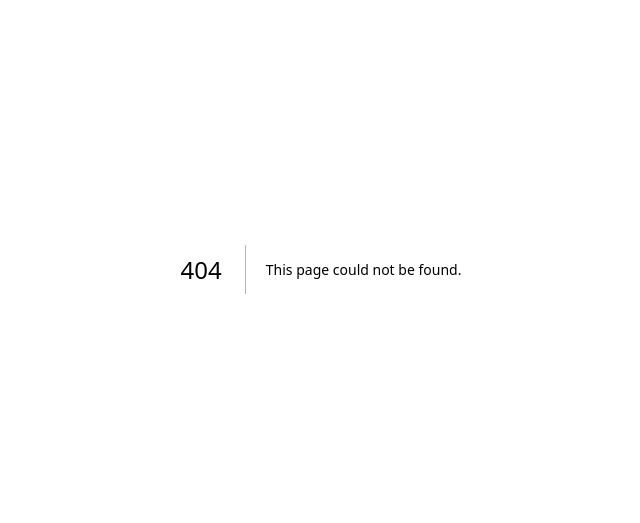
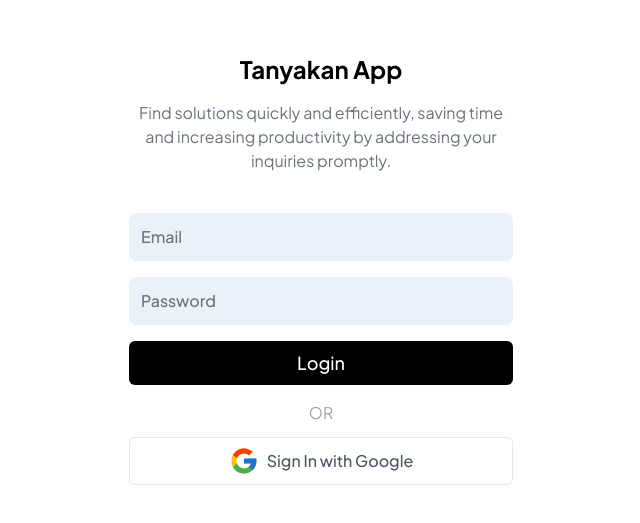
Before and after one commit to Brilliahib/tanyakan-app, a Next.js app: page /login in a window 1280 px wide. Before the commit this address had no page. Shown: the part 131-654 px from the top of the page, without its empty margins (319-959 px from the left). Built offline with nearby package versions, Linux system fonts and the light colour scheme.

Commit message:
add feature login with google

```diff
--- a/app/components/Navbar/nav.tsx
+++ b/app/components/Navbar/nav.tsx
@@ -12,7 +12,7 @@ export default function Navbar() {
             <div className="flex items-center">
               <p>/</p>
               <a
-                href=""
+                href="/login"
                 className="ml-2 text-sm font-medium hover:underline dark:text-zinc-200"
               >
                 Login
--- /dev/null
+++ b/app/login/page.tsx
@@ -0,0 +1,117 @@
+"use client";
+import React, { useState } from "react";
+import { auth, googleProvider } from "../../lib/firebase/firebase";
+import { signInWithEmailAndPassword, signInWithPopup } from "firebase/auth";
+
+export default function Login() {
+  const [email, setEmail] = useState("");
+  const [password, setPassword] = useState("");
+
+  const handleLogin = async (e: any) => {
+    e.preventDefault();
+    try {
+      await signInWithEmailAndPassword(auth, email, password);
+      // Redirect or handle successful login
+    } catch (error) {
+      console.error("Error logging in:", error);
+      // Handle error (e.g., show an error message)
+    }
+  };
+
+  const handleGoogleLogin = async () => {
+    try {
+      await signInWithPopup(auth, googleProvider);
+      // Redirect or handle successful login
+    } catch (error) {
+      console.error("Error logging in with Google:", error);
+      // Handle error (e.g., show an error message)
+    }
+  };
+
+  return (
+    <>
+      <div className="flex w-full">
+        <div className="flex w-full">
+          <div className="w-full flex items-center justify-center">
+            <div className="h-screen flex flex-col items-center w-full justify-center">
+              <div className="max-w-sm text-center">
+                <h1 className="font-bold text-2xl mb-4">Tanyakan App</h1>
+                <p className="text-gray-500 mb-10">
+                  Find solutions quickly and efficiently, saving time and
+                  increasing productivity by addressing your inquiries promptly.
+                </p>
+              </div>
+              <form
+                onSubmit={handleLogin}
+                className="flex flex-col justify-center items-center text-foreground w-full max-w-sm gap-3 mb-4"
+              >
+                <div className="flex flex-col-reverse items-start w-full mb-1 gap-1">
+                  <input
+                    type="email"
+                    name="email"
+                    id="email"
+                    value={email}
+                    onChange={(e) => setEmail(e.target.value)}
+                    className="w-full p-3 text-base font-medium text-slate-600 rounded-lg focus:outline-slate-400 placeholder:text-[#6B7280] lg:text-md bg-[#ebf2f7]"
+                    placeholder="Email"
+                  />
+                </div>
+                <div className="flex flex-col-reverse items-start w-full mb-1 gap-1">
+                  <input
+                    type="password"
+                    name="password"
+                    id="password"
+                    value={password}
+                    onChange={(e) => setPassword(e.target.value)}
+                    className="w-full p-3 text-base font-medium text-slate-600 rounded-lg focus:outline-slate-400 placeholder:text-[#6B7280] lg:text-md bg-[#ebf2f7] dark:border-none"
+                    placeholder="Password"
+                  />
+                </div>
+                <button
+                  type="submit"
+                  className="w-full py-2 text-white font-medium text-center rounded-md bg-black lg:text-lg"
+                >
+                  Login
+                </button>
+              </form>
+              <div className="flex flex-col justify-center items-center text-foreground w-full max-w-sm gap-3">
+                <h1 className="text-gray-400">OR</h1>
+                <button
+                  onClick={handleGoogleLogin}
+                  className="w-full py-2 justify-center flex gap-x-2 items-center font-medium text-center rounded-md bg-white border text-gray-600"
+                >
+                  <svg
+                    xmlns="http://www.w3.org/2000/svg"
+                    x="0px"
+                    y="0px"
+                    width="30"
+                    height="30"
+                    viewBox="0 0 48 48"
+                  >
+                    <path
+                      fill="#FFC107"
+                      d="M43.611,20.083H42V20H24v8h11.303c-1.649,4.657-6.08,8-11.303,8c-6.627,0-12-5.373-12-12c0-6.627,5.373-12,12-12c3.059,0,5.842,1.154,7.961,3.039l5.657-5.657C34.046,6.053,29.268,4,24,4C12.955,4,4,12.955,4,24c0,11.045,8.955,20,20,20c11.045,0,20-8.955,20-20C44,22.659,43.862,21.35,43.611,20.083z"
+                    ></path>
+                    <path
+                      fill="#FF3D00"
+                      d="M6.306,14.691l6.571,4.819C14.655,15.108,18.961,12,24,12c3.059,0,5.842,1.154,7.961,3.039l5.657-5.657C34.046,6.053,29.268,4,24,4C16.318,4,9.656,8.337,6.306,14.691z"
+                    ></path>
+                    <path
+                      fill="#4CAF50"
+                      d="M24,44c5.166,0,9.86-1.977,13.409-5.192l-6.19-5.238C29.211,35.091,26.715,36,24,36c-5.202,0-9.619-3.317-11.283-7.946l-6.522,5.025C9.505,39.556,16.227,44,24,44z"
+                    ></path>
+                    <path
+                      fill="#1976D2"
+                      d="M43.611,20.083H42V20H24v8h11.303c-0.792,2.237-2.231,4.166-4.087,5.571c0.001-0.001,0.002-0.001,0.003-0.002l6.19,5.238C36.971,39.205,44,34,44,24C44,22.659,43.862,21.35,43.611,20.083z"
+                    ></path>
+                  </svg>
+                  <span>Sign In with Google</span>
+                </button>
+              </div>
+            </div>
+          </div>
+        </div>
+      </div>
+    </>
+  );
+}
--- a/app/page.tsx
+++ b/app/page.tsx
@@ -10,17 +10,17 @@ export default function MyApp() {
             <h1 className="text-3xl font-semibold mb-4">
               Enjoy Everyday With Tanyakan
             </h1>
-            <p className="text-base text-gray-500 text-sm mb-6 md:mb-8">
+            <p className="text-base text-gray-500 text-base mb-6 md:mb-8">
               Tanyakan adalah tempat berbagi ilmu ratusan juta siswa dan pakar
               edukasi, belajar bersama untuk menyelesaikan soal-soal yang paling
               rumit sekalipun
             </p>
             <div className="flex items-center justify-center gap-x-4 flex-wrap">
-              <button className="inline-flex items-center justify-center whitespace-nowrap rounded-md text-sm font-medium ring-offset-background transition-colors focus-visible:outline-none focus-visible:ring-2 focus-visible:ring-ring focus-visible:ring-offset-2 disabled:pointer-events-none disabled:opacity-50 bg-black text-white px-4 border-2 py-1.5 h-fit">
+              <button className="inline-flex items-center justify-center whitespace-nowrap rounded-md text-sm font-medium focus-visible:outline-none focus-visible:ring-2 focus-visible:ring-ring focus-visible:ring-offset-2 disabled:pointer-events-none disabled:opacity-50 bg-black text-white px-6 border-2 py-1.5 h-fit">
                 Explore
               </button>
-              <button className="inline-flex items-center justify-center whitespace-nowrap rounded-md text-sm font-medium ring-offset-background transition-colors focus-visible:outline-none focus-visible:ring-2 focus-visible:ring-ring focus-visible:ring-offset-2 disabled:pointer-events-none disabled:opacity-50 bg-white text-black px-4 border-2 py-1.5 h-fit">
-                Add Question
+              <button className="inline-flex items-center justify-center whitespace-nowrap rounded-md text-sm font-medium ring-offset-background transition-colors focus-visible:outline-none focus-visible:ring-2 focus-visible:ring-ring focus-visible:ring-offset-2 disabled:pointer-events-none disabled:opacity-50 bg-white text-black px-6 border-2 py-1.5 h-fit">
+                Add a Question
               </button>
             </div>
           </div>
--- /dev/null
+++ b/lib/firebase/firebase.js
@@ -0,0 +1,17 @@
+import { initializeApp } from "firebase/app";
+import { getAuth, GoogleAuthProvider } from "firebase/auth";
+
+const firebaseConfig = {
+  apiKey: "AIzaSyBPTTFcgNc5DSM5QrzO1wE5UNzwDmoYY-A",
+  authDomain: "tanyakan-app.firebaseapp.com",
+  projectId: "tanyakan-app",
+  storageBucket: "tanyakan-app.appspot.com",
+  messagingSenderId: "1070697029819",
+  appId: "1:1070697029819:web:9f4b6e4b08b85b5ba0c99e",
+  measurementId: "G-EZZ2ZDPSC9",
+};
+
+const app = initializeApp(firebaseConfig);
+export const auth = getAuth(app);
+export const googleProvider = new GoogleAuthProvider();
+export default app;
--- a/package.json
+++ b/package.json
@@ -10,6 +10,7 @@
   },
   "dependencies": {
     "@radix-ui/themes": "^3.0.5",
+    "firebase": "^10.12.2",
     "next": "14.2.3",
     "react": "^18",
     "react-dom": "^18",
```
Also changed, not shown: lib/firebase/service.ts (added, +26 -0 lines), 1 other file (tests, documents, lock files or other folders).
